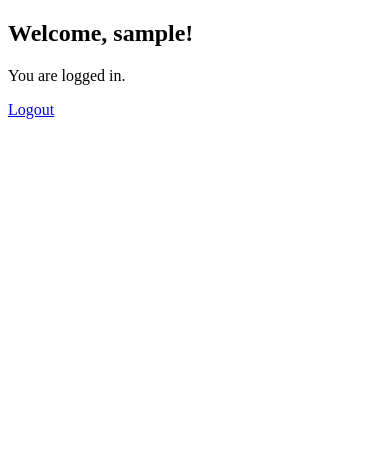
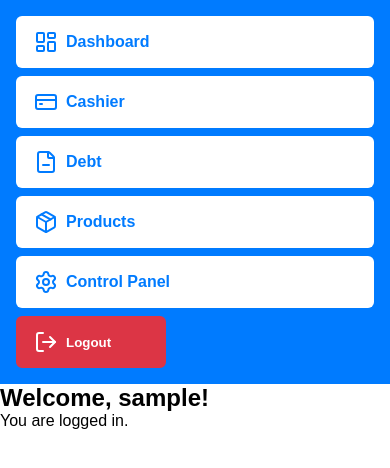
Before and after one commit to PaduaMARLOU/POS, a PHP site: page /admin/dashboard.php in a window 390 px wide. Shown: the top 468 px of the page. Run offline with PHP 8.4, Linux system fonts and the light colour scheme; the visitor is signed in with stand-in values (Sample User, id 1).

Commit message:
a little bit design for nav and dashboard

```diff
--- /dev/null
+++ b/admin/css/nav.css
@@ -0,0 +1,134 @@
+* {
+    box-sizing: border-box;
+    margin: 0;
+    padding: 0;
+}
+
+body {
+    font-family: Arial, sans-serif;
+}
+
+.navbar {
+    background-color: #007BFF;
+    display: flex;
+    flex-wrap: wrap;
+    justify-content: space-between;
+    align-items: center;
+    padding: 1rem;
+    gap: 0.5rem;
+    width: 100%;
+}
+
+.nav-links {
+    display: flex;
+    flex-wrap: wrap;
+    gap: 0.5rem;
+    flex: 1;
+}
+
+.navbar a,
+.logout-link {
+    background-color: white;
+    color: #007BFF;
+    text-decoration: none;
+    font-weight: bold;
+    padding: 0.75rem 1rem;
+    border-radius: 6px;
+    border: 2px solid transparent;
+    transition: all 0.2s ease;
+    text-align: center;
+    display: flex;
+    align-items: center;
+    gap: 0.5rem;
+    cursor: pointer;
+    flex: 1 1 auto;
+}
+
+.navbar a:hover,
+.logout-link:hover {
+    background-color: #e6f0ff;
+    border-color: #0056b3;
+}
+
+.logout-link {
+    background-color: #dc3545;
+    color: white;
+    border-color: #dc3545;
+    max-width: 150px;
+    flex: none;
+}
+
+.logout-link:hover {
+    background-color: #a71d2a;
+    border-color: #a71d2a;
+}
+
+/* Logout modal styles */
+.modal-overlay {
+    position: fixed;
+    top: 0;
+    left: 0;
+    right: 0;
+    bottom: 0;
+    background-color: rgba(0, 0, 0, 0.5);
+    display: flex;
+    align-items: center;
+    justify-content: center;
+    z-index: 999;
+}
+
+.modal-box {
+    background: white;
+    padding: 2rem;
+    border-radius: 10px;
+    width: 90%;
+    max-width: 400px;
+    text-align: center;
+}
+
+.modal-actions {
+    margin-top: 1.5rem;
+    display: flex;
+    justify-content: center;
+    gap: 1rem;
+}
+
+.confirm-btn,
+.cancel-btn {
+    padding: 0.5rem 1.25rem;
+    border: none;
+    border-radius: 6px;
+    font-weight: bold;
+    cursor: pointer;
+}
+
+.confirm-btn {
+    background-color: #dc3545;
+    color: white;
+}
+
+.cancel-btn {
+    background-color: #ccc;
+}
+
+.hidden {
+    display: none;
+}
+
+/* Responsive */
+@media (max-width: 600px) {
+    .navbar {
+        flex-direction: column;
+        align-items: stretch;
+    }
+
+    .nav-links {
+        flex-direction: column;
+        width: 100%;
+    }
+
+    .navbar a,
+    .logout-link {
+        width: 100%;
+    }
+}
--- a/admin/dashboard.php
+++ b/admin/dashboard.php
@@ -1,19 +1,25 @@
 <?php
 session_start();
 if (!isset($_SESSION['user_id'])) {
-    header("Location: login.php");
+    header("Location: ../login.php");
     exit;
 }
 ?>
 
 <!DOCTYPE html>
-<html>
-<head><title>Dashboard</title></head>
+<html lang="en">
+<head>
+    <meta charset="UTF-8">
+    <title>Dashboard</title>
+</head>
 <body>
-<h2>Welcome, <?php echo htmlspecialchars($_SESSION['username']); ?>!</h2>
-<p>You are logged in.</p>
-<a href="logout.php">Logout</a>
+
+    <?php include 'nav.php'; ?>
+
+    <div class="content">
+        <h2>Welcome, <?php echo htmlspecialchars($_SESSION['username']); ?>!</h2>
+        <p>You are logged in.</p>
+    </div>
+
 </body>
 </html>
-<?php
-// End of dashboard.php
--- /dev/null
+++ b/admin/nav.php
@@ -0,0 +1,44 @@
+<!-- admin/nav.php -->
+<link rel="stylesheet" href="css/nav.css">
+<script src="https://unpkg.com/lucide@latest"></script>
+
+<nav class="navbar">
+    <div class="nav-links">
+        <a href="dashboard.php"><i data-lucide="layout-dashboard"></i> Dashboard</a>
+        <a href="cashier.php"><i data-lucide="credit-card"></i> Cashier</a>
+        <a href="debt.php"><i data-lucide="file-minus"></i> Debt</a>
+        <a href="products.php"><i data-lucide="package"></i> Products</a>
+        <a href="control_panel.php"><i data-lucide="settings"></i> Control Panel</a>
+    </div>
+    <button class="logout-link" id="logoutBtn"><i data-lucide="log-out"></i> Logout</button>
+</nav>
+
+<!-- Logout Modal -->
+<div id="logoutModal" class="modal-overlay hidden">
+    <div class="modal-box">
+        <h3>Confirm Logout</h3>
+        <p>Are you sure you want to logout?</p>
+        <div class="modal-actions">
+            <button id="cancelLogout" class="cancel-btn">Cancel</button>
+            <a href="../logout.php" class="confirm-btn">Yes, Logout</a>
+        </div>
+    </div>
+</div>
+
+<script>
+document.addEventListener('DOMContentLoaded', () => {
+    lucide.createIcons();
+
+    const logoutBtn = document.getElementById('logoutBtn');
+    const modal = document.getElementById('logoutModal');
+    const cancel = document.getElementById('cancelLogout');
+
+    logoutBtn.addEventListener('click', () => {
+        modal.classList.remove('hidden');
+    });
+
+    cancel.addEventListener('click', () => {
+        modal.classList.add('hidden');
+    });
+});
+</script>
--- a/css/login.css
+++ b/css/login.css
@@ -6,12 +6,13 @@
   font-family: Arial, sans-serif;
   background: #f2f2f2;
   margin: 0;
-  padding: 0;
+  padding: 1rem; /* Add some top/bottom breathing room */
   display: flex;
-  height: 100vh;
+  min-height: 50vh; /* Use min-height to prevent overflow issues */
   justify-content: center;
   align-items: center;
 }
+
 
 .login-container {
   background: white;
--- a/login.php
+++ b/login.php
@@ -32,7 +32,7 @@
             $update = $pdo->prepare("UPDATE users SET last_login = NOW(), login_attempts = 0 WHERE id = ?");
             $update->execute([$user['id']]);
 
-            header("Location: dashboard.php");
+            header("Location: admin/dashboard.php");
             exit();
         } else {
             // Wrong password: increment login_attempts
```
